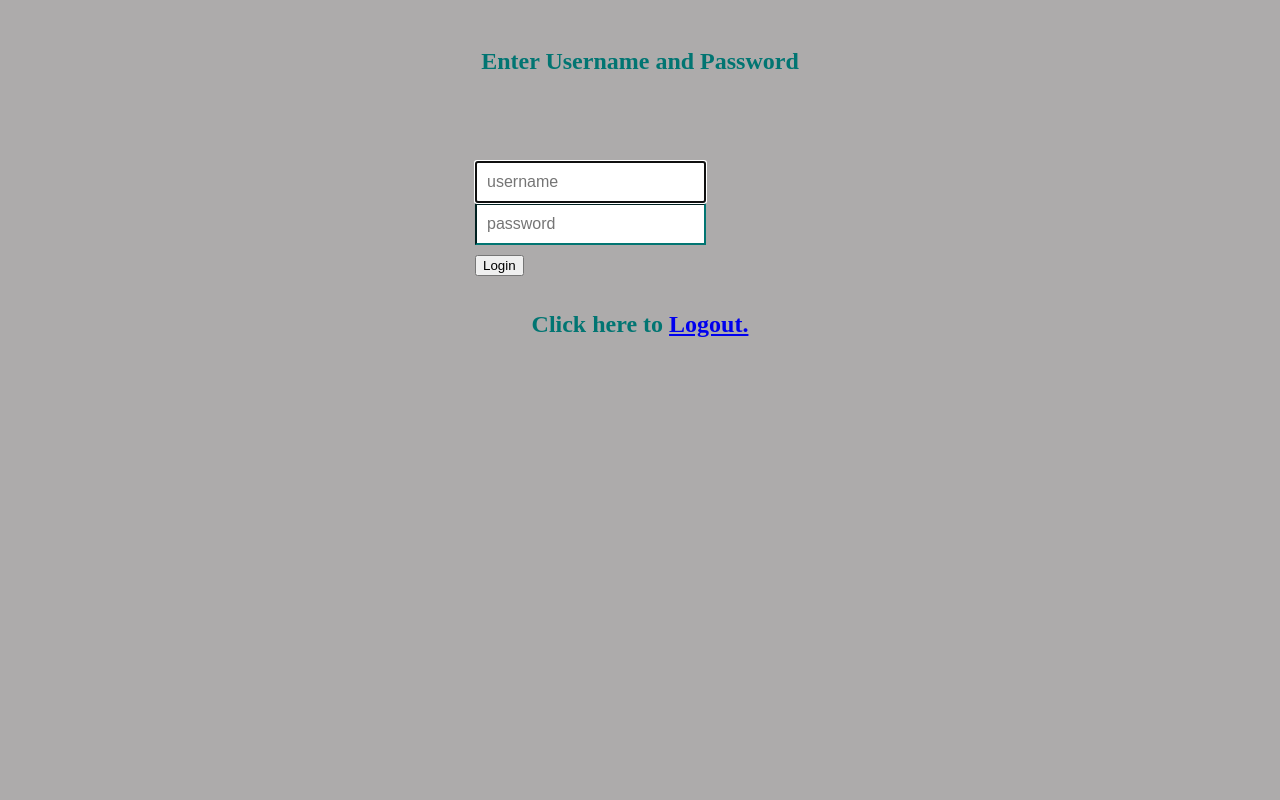
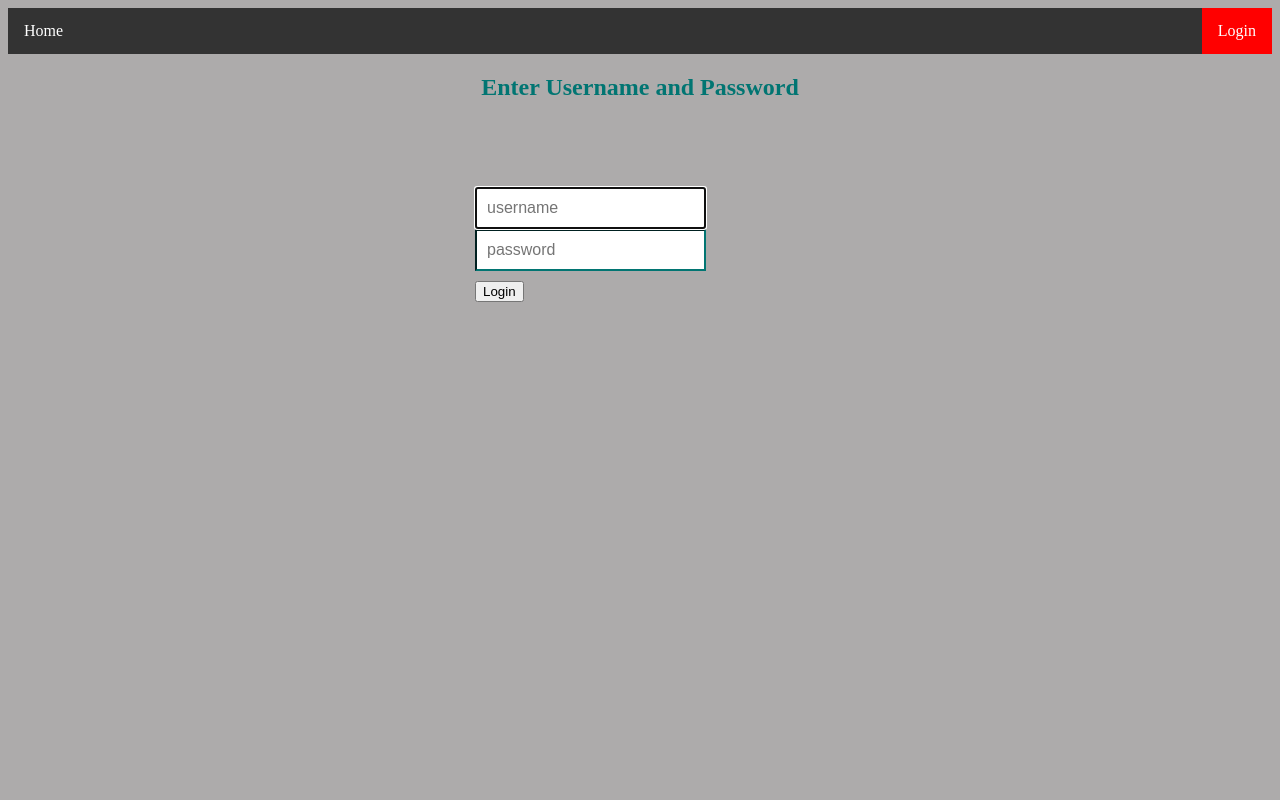
Before and after one commit to Xanthem/DnD-Website, a PHP site: page /login.php in a window 1280 px wide. Run offline with PHP 8.4, Linux system fonts and the light colour scheme.

Commit message:
Added header and basic config files

```diff
--- /dev/null
+++ b/config/basic_config.php
@@ -0,0 +1,3 @@
+<?php
+session_start();
+include "$_SERVER[DOCUMENT_ROOT]/resources/header.php";
--- a/index.php
+++ b/index.php
@@ -1,3 +1,7 @@
+<?php
+require_once("./config/basic_config.php");
+?>
+
 <html>
 <head>
 
--- a/login.php
+++ b/login.php
@@ -1,27 +1,18 @@
 <?php
+require_once("./config/basic_config.php");
 $DB_HOST = "127.0.0.1";
 $DB_NAME = "user_db";
 $DB_USER = "query";
 $DB_PASS = "D&D#DnD4Lyfe";
 
 $connect = new mysqli($DB_HOST, $DB_USER, $DB_PASS, $DB_NAME);
-if ($connect->connect_errno) {
-    echo "Failed to connect to MySQL.";
-}
-
 
 ob_start();
-session_start();
-
-#echo "Success: A proper connection to MySQL was made! The my_db database is great." . PHP_EOL;
-#echo "Host information: " . mysqli_get_host_info($connect) . PHP_EOL;
 ?>
 
 <html lang = "en">
 <head>
-    <title>Tutorialspoint.com</title>
     <link rel="stylesheet" href="../resources/styles/mystyle.css" type="text/css">
-
 </head>
 
 <body>
@@ -53,7 +44,7 @@ session_start();
 
             echo 'You have entered valid use name and password<br>';
             echo "You are now logged in as $username.";
-                header("Location: http://www.abc.com");
+                header("Location: ./frontEnd/");
 
         }else {
             $msg = 'Wrong username or password';
@@ -76,8 +67,6 @@ session_start();
         <button class = "btn btn-lg btn-primary btn-block" type = "submit"
                 name = "login">Login</button>
     </form>
-
-    <h2>Click here to  <a href = "logout.php" tite = "Logout">Logout.</h2>
 </div>
 
 </body>
--- a/logout.php
+++ b/logout.php
@@ -1,8 +1,9 @@
 <?php
-session_start();
+require_once("./config/basic_config.php");
 unset($_SESSION["username"]);
 unset($_SESSION["password"]);
+unset($_SESSION['valid']);
+unset($_SESSION['timeout']);
 
 echo 'You have successfully logged out!';
 header('Refresh: 2; URL = login.php');
-?>
--- /dev/null
+++ b/resources/header.php
@@ -0,0 +1,16 @@
+<head>
+    <link rel="stylesheet" href="../resources/styles/mystyle.css" type="text/css">
+</head>
+
+<body>
+    <ul>
+        <li><a href="/index.php">Home</a></li>
+        <?php
+        if (isset($_SESSION['valid']))
+        { ?>
+            <li style="float:right"><a class="active" href="/logout.php">Logout</a></li>
+        <?php } else
+        { ?>
+            <li style="float:right"><a class="active" href="/login.php">Login</a></li>
+        <?php } ?>
+    </ul>
--- a/resources/styles/myStyle.css
+++ b/resources/styles/myStyle.css
@@ -1,6 +1,5 @@
 
 body {
- padding-top: 40px;
  padding-bottom: 40px;
  background-color: #ADABAB;
 }
@@ -53,3 +52,32 @@ h2{
     text-align: center;
     color: #017572;
 }
+
+ul {
+    list-style-type: none;
+    margin: 0;
+    padding: 0;
+    overflow: hidden;
+    background-color: #333;
+}
+
+li {
+    float: left;
+}
+
+li a {
+    display: block;
+    color: white;
+    text-align: center;
+    padding: 14px 16px;
+    text-decoration: none;
+}
+
+/* Change the link color to #111 (black) on hover */
+li a:hover {
+    background-color: #111;
+}
+
+.active {
+    background-color: red;
+}
```
Also changed, not shown: frontEnd/index.php (+6 -2 lines).
